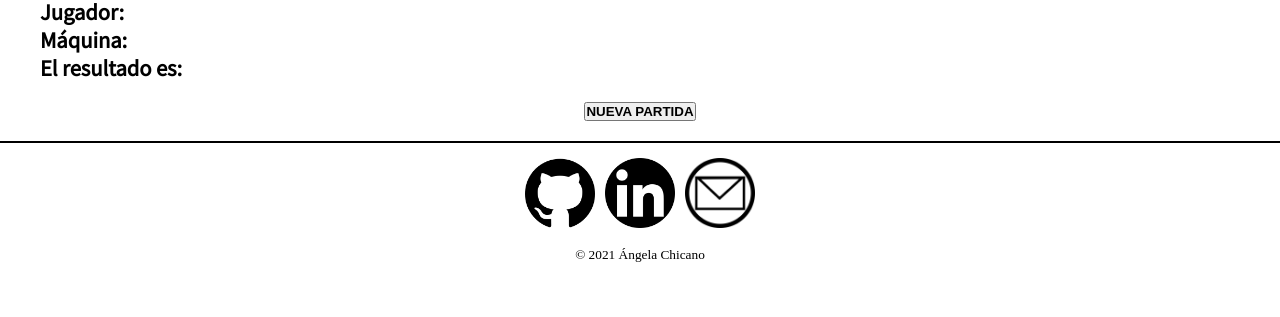
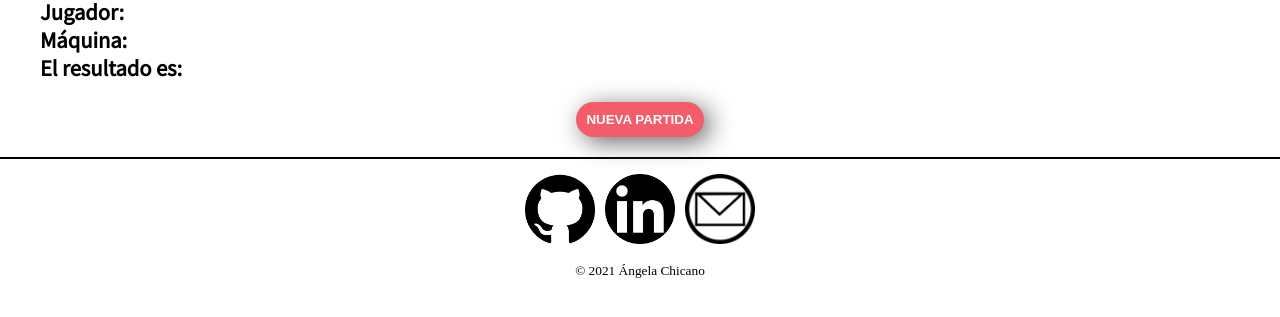
Before and after one commit to chicano85/rock-paper-scissors, a website: page docs/index.html in a window 1280 px wide. Shown: the part 333-650 px from the top of the page. Drawn offline with nearby package versions, Linux system fonts and the light colour scheme; files that its build step writes are made by us from their sources.

Commit message:
css improvements

```diff
--- a/src/scss/layout/_page.scss
+++ b/src/scss/layout/_page.scss
@@ -81,4 +81,17 @@
 
 .container__button--reset {
   font-weight: bold;
+  color: white;
+  padding: 10px;
+  background: #f35c69;
+  border-radius: 28px;
+  border: none;
+  box-shadow: 6px 5px 24px #666666;
+  outline: none;
 }
+
+.container__button--reset:hover {
+  background: transparent;
+  color: #f35c69;
+  border: 2px solid #f35c69;
+}
```
